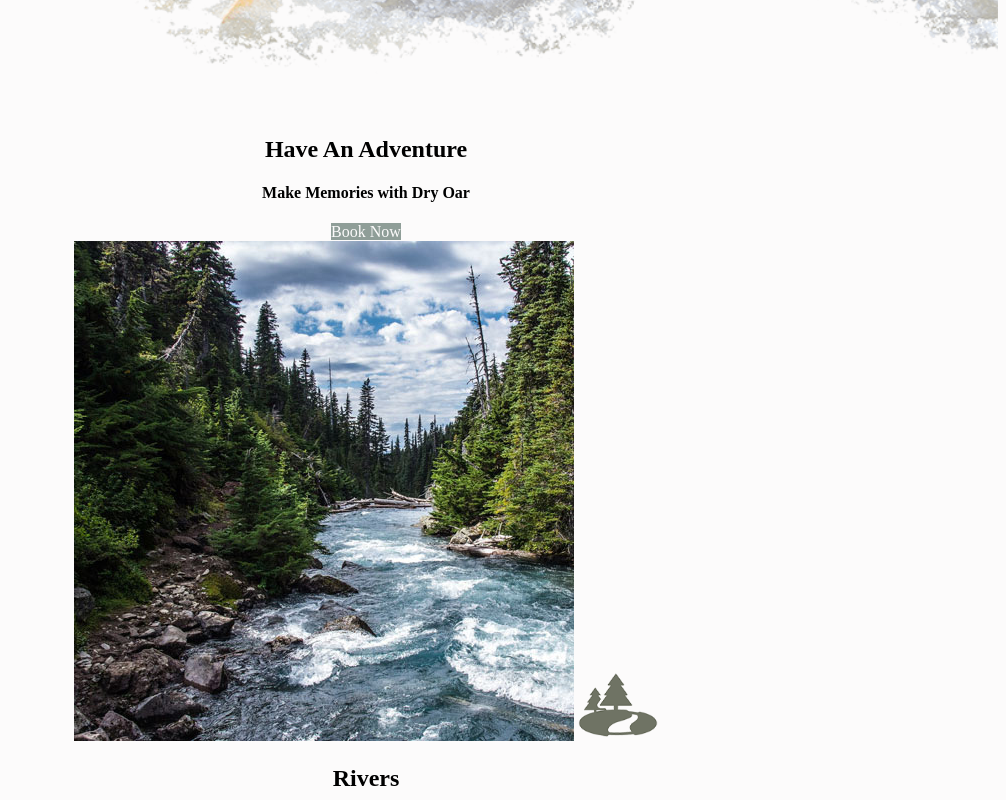
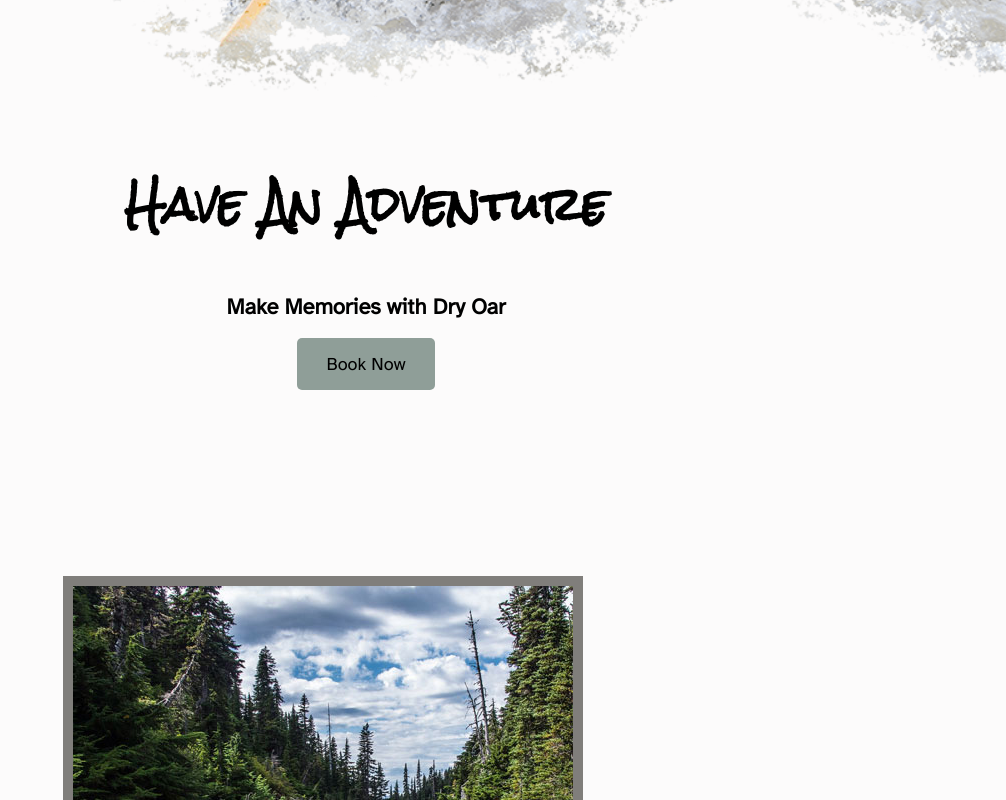
Before and after one commit to Sanose23/wdd130, a plain HTML site: page wwr/index.html in a window 1280 px wide. Shown: the part 840-1640 px from the top of the page, without its empty margins (274-1280 px from the left). Drawn offline with Linux system fonts and the light colour scheme.

Commit message:
add more css and html

```diff
--- a/wwr/styles/style.css
+++ b/wwr/styles/style.css
@@ -1,3 +1,5 @@
+@import url('https://fonts.googleapis.com/css2?family=Atkinson+Hyperlegible&family=Open+Sans:wght@300&family=PT+Serif&family=Rock+Salt&display=swap');
+
 #content{
     max-width: 1600px;
     margin: 0 auto;
@@ -5,6 +7,9 @@
   }
 nav a {
     text-align: center;
+    color: #000000;
+    text-decoration: none;
+    padding: 35px;
   }
 #hero-msg h1, #hero-msg h4 {
     text-align: center;
@@ -20,6 +25,14 @@ main section {
 }
 body {
     background-color: #fcfbfb;
+    font-family: atkinson hyperlegible, sans-serif ;
+    font-size: 22px;
+    margin: 0;
+    padding: 0;
+}
+
+h2 {
+    margin: 0;
 }
 header {
     background-color: rgb(154, 187, 183);
@@ -29,6 +42,13 @@ nav a:hover {
 }
 .book, .join {
     background-color: #8f9e98;
+    color: black;
+    text-decoration: none;
+    font-size: 18px;
+    padding: 15px 30px;
+    margin-top: 50px;
+    text-align: center;
+    border-radius: 5px;
 }
 .book:hover, .join:hover {
     background-color: #fcfbfb;
@@ -38,29 +58,26 @@ nav a:hover {
 }
 .msg {
     background-color: rgb(241, 247, 169);
+    line-height: 1.5em;
+    padding: 35px;
 }
 footer {
     background-color: rgb(61, 80, 61);
+    padding: 25px 50px;
+    margin-top: 200px;
 }
 .icon {
     width: 80px;
+    padding-top: 10px;
 }
 .logo {
     width: 80px;
+    padding-top: 10px;
 }
 #hero-img {
     width: 100%;
 }
-nav a {
-    text-align: center;
-    color: #fcfbfb;
-    text-decoration: none;
-}
-.book, .join {
-    text-align: center;
-    color: #fcfbfb;
-    text-decoration: none;
-}
+
 footer a {
     text-align: center;
     color: #fcfbfb;
@@ -69,6 +86,36 @@ footer a {
 footer p {
     font-size: 1.2em;
 }
+
 footer p a:hover {
     text-decoration: underline;
 }
+
+.home-title{
+    font-family: rock salt, sans-serif ;
+    font-size: 2em;
+    margin-top: 10px;
+}
+
+.msg p {
+    padding-bottom: 15px;
+    font-size: .8em;
+}
+
+
+footer .social img {
+    padding-top: 15px;
+}
+
+#logo_link {
+    padding-top: 5px;
+}
+.rivers-card, .camping-card, .rapids-card {
+    margin: 200px 0;
+}
+.card-img {
+    border: 10px solid #807e7b;
+}
+main section img{
+    box-sizing: border-box;
+}
```
